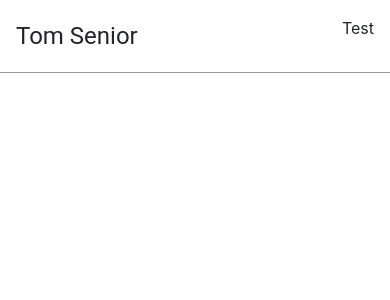
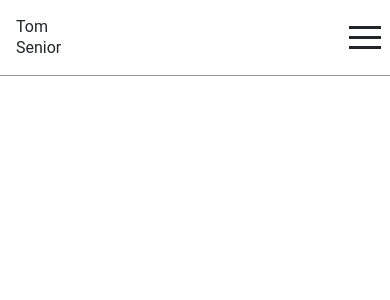
Before and after one commit to tomsenior20/ShoppingApplication, a React (Create React App) app: page /about in a window 390 px wide. Shown: the top 300 px of the page. Built offline with nearby package versions, Linux system fonts and the light colour scheme.

Commit message:
hamburger menu added

```diff
--- a/package.json
+++ b/package.json
@@ -15,8 +15,10 @@
     "bootstrap-icons": "^1.11.3",
     "cors": "^2.8.5",
     "express": "^4.18.3",
+    "hamburger-react": "^2.5.0",
     "mysql": "^2.18.1",
     "react": "^18.2.0",
+    "react-burger-menu": "^3.0.9",
     "react-dom": "^18.2.0",
     "react-scripts": "^5.0.1",
     "require": "^0.4.4",
--- a/src/Components/Nav.jsx
+++ b/src/Components/Nav.jsx
@@ -3,43 +3,47 @@ import '../Styling/Component/Navigation.css';
 import { Link, useLocation } from "react-router-dom";
 import { Typography } from '@mui/material';
 import ShoppingBasketIcon from '@mui/icons-material/ShoppingBasket';
+import Hamburger from 'hamburger-react'
 
 export default function Nav() {
     const location = useLocation();
     const [screenWidth, setScreenWidth] = useState(0);
     const [page, setPage] = useState("");
     const [orderLength, setOrderLength] = useState(0);
-
+    const [isOpen, setIsOpen] = useState(false);
     useEffect(() => {
-
+        // Sets the page name
         setPage(location.pathname);
 
         const order = sessionStorage.getItem("order");
         if (order && order.length > 0) {
             setOrderLength(JSON.parse(order).length);
         }
-
         function handleResize() {
             const newScreenWidth = window.innerWidth;
             setScreenWidth(newScreenWidth);
         }
 
-
-
+        // Sets Screensize state based on Resize event.
         window.addEventListener("resize", handleResize);
+        // Calls the Resize Function - Stores State
         handleResize();
         return () => {
             window.removeEventListener("resize", handleResize);
         };
     }, [location.pathname]);
 
+    const toggleMenu = () => {
+        setIsOpen(!isOpen);
+    };
+
     return (
         <nav>
             <div className="navigationTitleContainer d-flex align-items-center">
-                <Typography variant='h5'>Tom Senior</Typography>
+                <Typography variant='h5' className='NavigationBrandTitle'>Tom Senior</Typography>
             </div>
             <div className="navigationLinkContainer">
-                {screenWidth > 400 ? (
+                {screenWidth > 700 ? (
                     <ul className='m-0'>
                         <li style={{ display: page === "/" ? "none" : "flex"}}>
                             <Link to="/">Home</Link>
@@ -65,7 +69,17 @@ export default function Nav() {
                         </li>
                     </ul>
                 ) : (
-                    <p>Test</p>
+                    <>
+                        <Hamburger className="HamburgerMenuIcon" toggled={isOpen} toggle={toggleMenu} />
+                        {isOpen && (
+                            <div className="mobile-menu">
+                                <Link to="/" className="menu-item" onClick={toggleMenu}>Home</Link>
+                                <Link to="/about" className="menu-item" onClick={toggleMenu}>About</Link>
+                                <Link to="/shop" className="menu-item" onClick={toggleMenu}>Shop</Link>
+                                <Link to="/basket" className="menu-item" onClick={toggleMenu}>Basket</Link>
+                            </div>
+                        )}
+                    </>
                 )}
             </div>
         </nav>
--- a/src/PageJSX/App.jsx
+++ b/src/PageJSX/App.jsx
@@ -92,7 +92,7 @@ export default function App() {
       </div>
       {/* Product Container */}
       <div className='productsContainer'>
-        {renderRowsOfItems().length > 0 ? renderRowsOfItems() : <p>No New News</p>}
+        {renderRowsOfItems().length > 0 ? renderRowsOfItems() : <p variant="h5 my-0z">No New News</p>}
       </div>
       <div className='shoppingcartNavContainer py-4 px-2 mx-2 my-4 d-flex flex-row justify-content-center align-items-center'>
         <div className='buttonTextContainer d-flex flex-column justify-content-center align-items-center m-3 p-4'>
--- a/src/PageJSX/Basket.jsx
+++ b/src/PageJSX/Basket.jsx
@@ -33,25 +33,25 @@ export default function Basket() {
                 <Typography variant="h3" className='p-2 my-4 my-2 text-center basketTitleHeader'>Basket</Typography>
                 <Typography variant="h4" className='my-3 p-3 basketTitleSubHeader text-center'>Below Are items added to your basket:</Typography>
             </div>
-            <div className='p-3 my-5 basketParentContainer'>
+            <div className='p-3 basketParentContainer'>
             <TableContainer className="basketContainer p-2">
                 <Table>
                     <TableHead>
                         <TableRow>
-                            <TableCell className='text-center'>Product Name: </TableCell>
-                            <TableCell className='text-center'>Product Description: </TableCell>
-                            <TableCell className='text-center'>Price: </TableCell>
-                            <TableCell className='text-center'>Remove Item: </TableCell>
+                            <TableCell className='text-center basketTableHeader'>Product Name: </TableCell>
+                            <TableCell className='text-center basketTableHeader'>Product Description: </TableCell>
+                            <TableCell className='text-center basketTableHeader'>Price: </TableCell>
+                            <TableCell className='text-center basketTableHeader'>Remove Item: </TableCell>
                         </TableRow>
                     </TableHead>
                     <TableBody>
                         {currentOrder.length > 0 ? (
                             currentOrder.map((item,index) => (
                             <TableRow key={index}>
-                                <TableCell className='text-center'>{item.Name}</TableCell>
-                                <TableCell className='text-center'>{item.Description}</TableCell>
-                                <TableCell className='text-center'>£{item.Price}</TableCell>
-                                <TableCell className='text-center'>
+                                <TableCell className='text-center basketTableContent'>{item.Name}</TableCell>
+                                <TableCell className='text-center basketTableContent'>{item.Description}</TableCell>
+                                <TableCell className='text-center basketTableContent'>£{item.Price}</TableCell>
+                                <TableCell className='text-center basketTableContent'>
                                     <Button onClick={(e) => removeFromBasket(e,item)}>
                                         {<DeleteIcon />}
                                     </Button>
--- a/src/Styling/Component/Footer.css
+++ b/src/Styling/Component/Footer.css
@@ -1,5 +1,5 @@
 footer{
-    background: linear-gradient(140deg, #032e79 30%, #02105b 70%);
+    background: linear-gradient(90deg, #4b6cb7 0%, #182848 100%);
 }
 
 .fontText{
--- a/src/Styling/Component/Navigation.css
+++ b/src/Styling/Component/Navigation.css
@@ -45,13 +45,6 @@ nav{
     -moz-text-decoration-color: red;
 }
 
-@media screen and (max-width:500px) {
-    .navigationTitleContainer, .navigationTitleContainer{
-        width:50%;
-    }
-}
-
-
 .basketIconContainer{
     position: relative;
 }
@@ -72,3 +65,48 @@ nav{
     -ms-border-radius: 50% !important;
     -o-border-radius: 50% !important;
 }
+
+
+/* Hamburger Menu Styling  */
+
+
+/* Media Queries CSS */
+@media screen and (max-width:700px) {
+    .NavigationBrandTitle{
+        font-size: 1rem !important;
+    }
+    .navigationTitleContainer {
+        width: 20%;
+    }
+
+    .navigationLinkContainer {
+        width: 80%;
+        position: relative;
+        justify-content: space-between;
+    }
+    .navigationLinkContainer a {
+        font-size: 16px !important;
+    }
+
+    .navigationLinkContainer a:active{
+        text-decoration: underline;
+        text-underline-position: under;
+        text-decoration: underline;
+        text-decoration-color: red;
+        -moz-text-decoration-color: red;
+    }
+
+    .HamburgerMenuIcon, .hamburger-react{
+        position: absolute !important;
+        top: -3px;
+        right:-15px !important;
+    }
+    .mobile-menu{
+        width: 100%;
+        display: flex;
+        flex-direction: row;
+        position: absolute !important;
+        justify-content: space-evenly;
+        left:-10px !important;
+    }
+}
--- a/src/Styling/Pages/App.css
+++ b/src/Styling/Pages/App.css
@@ -1,5 +1,5 @@
 .headerContainer{
-  background: linear-gradient(140deg, #032e79 30%, #02105b 70%);
+  background: linear-gradient(90deg, #4b6cb7 0%, #182848 100%);
   padding:1rem;
   display: flex;
   flex-direction: column;
--- a/src/Styling/Pages/Basket.css
+++ b/src/Styling/Pages/Basket.css
@@ -1,5 +1,5 @@
 .basketHeaderTitleContainer{
-    background: linear-gradient(140deg, #032e79 30%, #02105b 70%);
+    background: linear-gradient(90deg, #4b6cb7 0%, #182848 100%);
     min-height: 400px;
 }
 .basketTitleHeader,.basketTitleSubHeader{
@@ -7,4 +7,19 @@
 }
 .basketParentContainer{
     height:100vh;
+    margin:20px 10px;
+    background: linear-gradient(90deg, #ebebeb, rgb(236, 236, 236));
 }
+
+.basketTableHeader{
+    font-weight: 700 !important;
+    font-size: 18px !important;
+    font-family: Arial, Helvetica, sans-serif !important;
+    line-height: 1.5 !important;
+}
+
+.basketTableContent{
+    font-weight: 500 !important;
+    font-size: 15px !important;
+    font-family: Arial, Helvetica, sans-serif !important;
+}
--- a/src/Styling/Pages/Shop.css
+++ b/src/Styling/Pages/Shop.css
@@ -1,5 +1,5 @@
 .welcomeShopContainer{
-    background: linear-gradient(140deg, #032e79 30%, #02105b 70%);
+    background: linear-gradient(90deg, #4b6cb7 0%, #182848 100%);
     min-height: 400px;
 }
 .welcomeHeader,.welcomeSubHeader{
```
Also changed, not shown: 1 other file (tests, documents, lock files or other folders).
